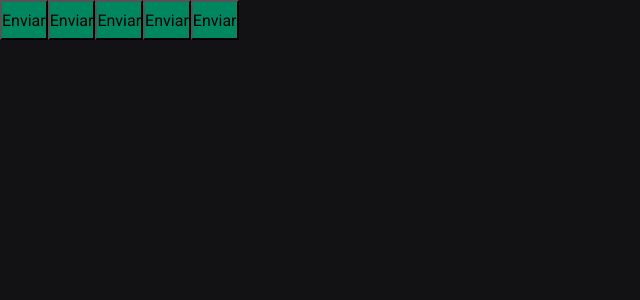
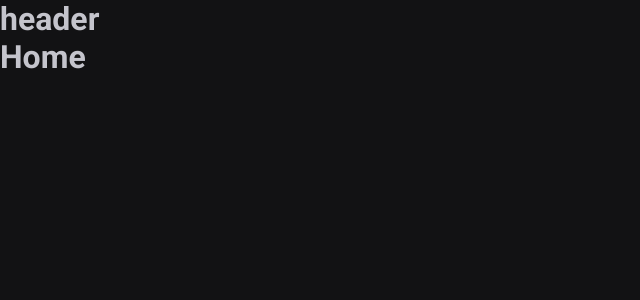
Before and after one commit to jeadamek/ignite-timer, a React (Vite) app: page / in a window 1280 px wide. Shown: the top 300 px of the page, without its empty margins (0-640 px from the left). Built offline with nearby package versions, Linux system fonts and the light colour scheme.

Commit message:
config routes

```diff
--- a/package.json
+++ b/package.json
@@ -13,6 +13,7 @@
     "@types/styled-components": "^5.1.34",
     "react": "^18.2.0",
     "react-dom": "^18.2.0",
+    "react-router-dom": "^6.22.3",
     "styled-components": "^6.1.8"
   },
   "devDependencies": {
--- a/src/App.tsx
+++ b/src/App.tsx
@@ -1,5 +1,6 @@
 import { ThemeProvider } from 'styled-components'
-import { Button } from './components/Button'
+import { BrowserRouter } from 'react-router-dom'
+import { Router } from './Router'
 
 import { defaultTheme } from './styles/themes/default'
 import { GlobalStyle } from './styles/global'
@@ -7,12 +8,9 @@ import { GlobalStyle } from './styles/global'
 export function App() {
   return (
     <ThemeProvider theme={defaultTheme}>
-      <Button variant="primary" />
-      <Button variant="secondary" />
-      <Button variant="success" />
-      <Button variant="danger" />
-      <Button />
-
+      <BrowserRouter>
+        <Router />
+      </BrowserRouter>
       <GlobalStyle />
     </ThemeProvider>
   )
--- /dev/null
+++ b/src/Router.tsx
@@ -0,0 +1,16 @@
+import { Routes, Route } from 'react-router-dom'
+
+import { Home } from './pages/Home'
+import { History } from './pages/History'
+import { DefaultLayout } from './layouts/DefaultLayout'
+
+export function Router() {
+  return (
+    <Routes>
+      <Route path="/" element={<DefaultLayout />}>
+        <Route path="/" element={<Home />} />
+        <Route path="/history" element={<History />} />
+      </Route>
+    </Routes>
+  )
+}
--- a/src/components/Button.styles.ts
+++ /dev/null
@@ -1,27 +0,0 @@
-import styled, { css } from 'styled-components'
-
-export type ButtonVariant = 'primary' | 'secondary' | 'danger' | 'success'
-
-interface ButtomContainerProps {
-  variant: ButtonVariant
-}
-
-const buttonVariants = {
-  primary: 'purple',
-  secondary: 'orange',
-  danger: 'red',
-  success: 'green',
-}
-
-export const ButtonContainer = styled.button<ButtomContainerProps>`
-  width: 100x;
-  height: 40px;
-
-  background-color: ${(props) => props.theme['green-500']};
-
-  /* ${(props) => {
-    return css`
-      background-color: ${buttonVariants[props.variant]};
-    `
-  }} */
-`
--- a/src/components/Button.tsx
+++ /dev/null
@@ -1,9 +0,0 @@
-import { ButtonContainer, ButtonVariant } from './Button.styles'
-
-interface ButtonProps {
-  variant?: ButtonVariant
-}
-
-export function Button({ variant = 'primary' }: ButtonProps) {
-  return <ButtonContainer variant={variant}>Enviar</ButtonContainer>
-}
--- /dev/null
+++ b/src/components/Header.tsx
@@ -0,0 +1,3 @@
+export function Header() {
+  return <h1>header</h1>
+}
--- /dev/null
+++ b/src/layouts/DefaultLayout.tsx
@@ -0,0 +1,11 @@
+import { Outlet } from 'react-router-dom'
+import { Header } from '../components/Header'
+
+export function DefaultLayout() {
+  return (
+    <div>
+      <Header />
+      <Outlet />
+    </div>
+  )
+}
--- /dev/null
+++ b/src/pages/History.tsx
@@ -0,0 +1,3 @@
+export function History() {
+  return <h1>History</h1>
+}
--- /dev/null
+++ b/src/pages/Home.tsx
@@ -0,0 +1,3 @@
+export function Home() {
+  return <h1>Home</h1>
+}
--- a/src/styles/global.ts
+++ b/src/styles/global.ts
@@ -17,8 +17,8 @@ export const GlobalStyle = createGlobalStyle`
     color: ${(props) => props.theme['gray-300']};
   }
 
-  border-style, input-security, textarea, button {
-    font-family: 'Roboto', sans-serif;
+  body, input, textarea, button {
+    font-family: "Roboto", sans-serif;
     font-weight: 400;
     font-size: 1rem;
   }
```
Also changed, not shown: 1 other file (tests, documents, lock files or other folders).
